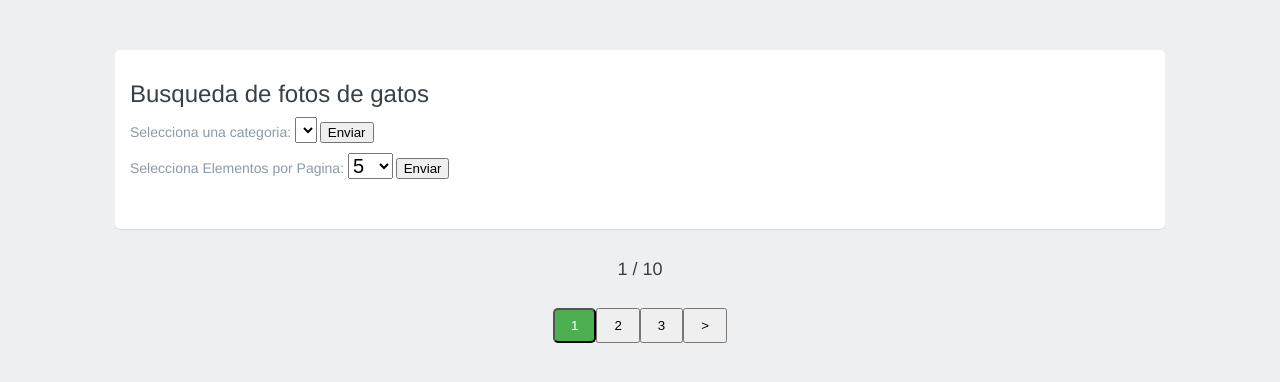
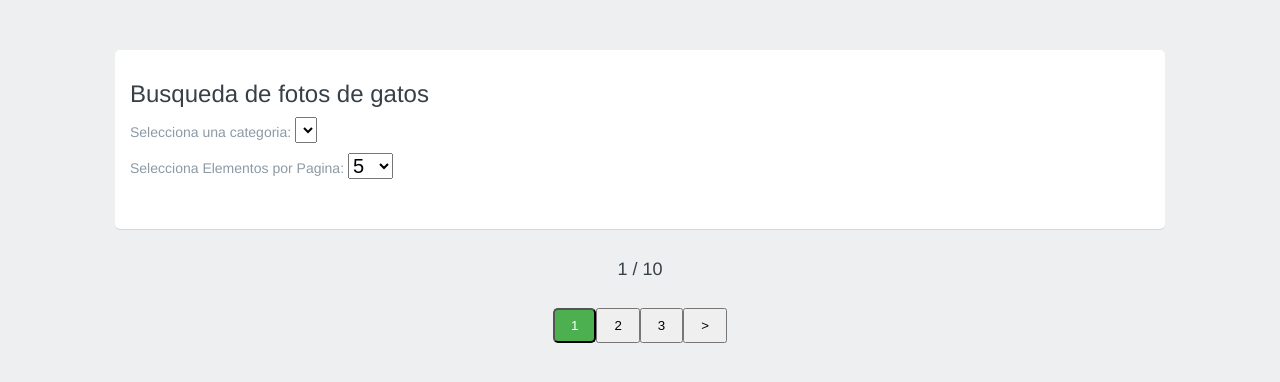
Before and after one commit to javiercrm/ApiGatos, a plain HTML site: page index.html in a window 1280 px wide. Drawn offline with Linux system fonts and the light colour scheme; no server answers.

Commit message:
Add files via upload

```diff
--- a/index.html
+++ b/index.html
@@ -14,7 +14,6 @@
             <form id="SeleccionCategoria" onsubmit="return false">
               <label>Selecciona una categoria:  </label>
               <select id="opciones"></select>
-              <input type="submit" id="CategoriaInput" value="Enviar">
             </form>
             <br/>
             <form id="SeleccionTam" onsubmit="return false">
@@ -25,7 +24,6 @@
                 <option value="15">15</option>
                 <option value="20">20</option>
               </select>
-              <input type="submit" id="TamInput" value="Enviar">
             </form>
 
           </div>
```
